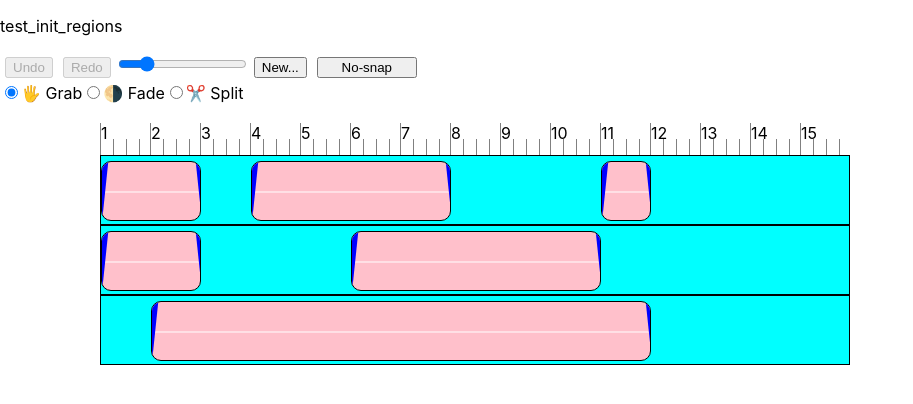
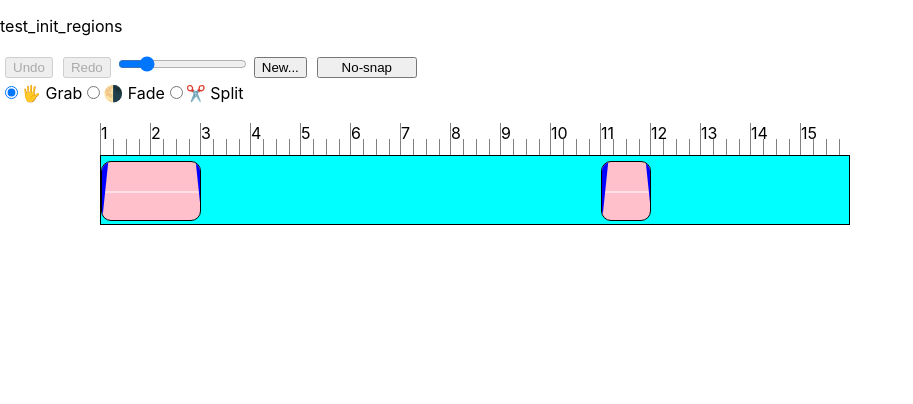
Before and after one commit to purewack/melonJuice-web, a React (Create React App) app: page / in a window 1280 px wide. Shown: the top 404 px of the page, without its empty margins (0-913 px from the left). Built offline with nearby package versions, Linux system fonts and the light colour scheme.

Commit message:
wip fixing regions not cloned propely on illegal move, useEffect not triggered in AudioRegion

```diff
--- a/src/App.js
+++ b/src/App.js
@@ -154,7 +154,7 @@ function tracksReducer(state,action){
 
     case 'update_region':{
       const currentCopy = state.current.map(t => {
-        return {...t, regions:[...t.regions]}
+        return {...t, regions:[...t.regions.map(r => {return {...r}})]}
       })
 
       let moveAllowed = true
@@ -168,8 +168,9 @@ function tracksReducer(state,action){
               if(u.regionId !== r.regionId)
               if(isOverlapping(u.rOffset, u.rOffset+u.rDuration,  r.rOffset, r.rOffset+r.rDuration)) moveAllowed = false
             })
-            if(moveAllowed)
+            if(moveAllowed){
             outputTrack.regions = AudioEngine.updateRegion(outputTrack.regions, action.updatedRegion)
+            }
           }
         })
 
@@ -177,7 +178,7 @@ function tracksReducer(state,action){
       })
 
       if(!moveAllowed){
-        return {...state,lastMoveLegal:false}
+        return {...state, current:currentCopy, lastMoveLegal:false}
       }
 
       if(state.historyPointer !== state.history.length-1){
@@ -276,24 +277,24 @@ function App() {
     if(!begun) {
       let ttt = [
         AudioEngine.newTrack(),
-        AudioEngine.newTrack(),
-        AudioEngine.newTrack(),
+        //AudioEngine.newTrack(),
+        //AudioEngine.newTrack(),
       ]
 
       ttt[0].regions = AudioEngine.setRegions([
         AudioEngine.newRegion(newid(),10,1),
         AudioEngine.newRegion(newid(),0,2),
-        AudioEngine.newRegion(newid(),3,4),
+        //AudioEngine.newRegion(newid(),3,4),
       ])
 
-      ttt[1].regions =  AudioEngine.setRegions([
-        AudioEngine.newRegion(newid(),0,2),
-        AudioEngine.newRegion(newid(),5,5),
-      ])
+      // ttt[1].regions =  AudioEngine.setRegions([
+      //   AudioEngine.newRegion(newid(),0,2),
+      //   AudioEngine.newRegion(newid(),5,5),
+      // ])
 
-      ttt[2].regions =  AudioEngine.setRegions([
-        AudioEngine.newRegion(newid(),1,10),
-      ])
+      // ttt[2].regions =  AudioEngine.setRegions([
+      //   AudioEngine.newRegion(newid(),1,10),
+      // ])
 
       tracksDispatch({type:'load', tracks:ttt})
       setSongTitle('test_init_regions')
@@ -306,9 +307,7 @@ function App() {
     if(!begun) return
     console.log('song changed')
     console.log(tracks)
-    // if(!tracks.lastMoveLegal){
-    //   setEditorStats({...editorStats, lastMoveLegal:false})
-    // }
+    //setEditorStats({...editorStats,lastMoveLegal:tracks.lastMoveLegal})
 
     let sm = 0
     tracks.current.forEach(t => {
@@ -412,7 +411,7 @@ function App() {
 
       <AudioField songMeasures={songMeasures ? songMeasures : 16} editorStats={editorStats}>
         {tracks.current.map((track,i) => {
-          return <AudioTrack key={i}>
+          return <AudioTrack key={i} id={track.id}>
             {track.regions.map((r,j,a) => {
               return <AudioRegion
                   key={j}
--- a/src/Util.js
+++ b/src/Util.js
@@ -1,3 +1,6 @@
+
+import { useRef } from "react"
+
 export const isOverlapping = (a,b, c,d) => {
     console.log({a,b,c,d})
     return !(a > d || c > b)
@@ -18,3 +21,13 @@ export const isOverlapping = (a,b, c,d) => {
     // C-------D  A---------B
     //return (as+aw >= bs && as+aw <= bs+bw) || (as >= bs && as <= bs+bw) || (as <= bs && as+aw >= bs+bw) || (as >= bs && as+aw <= bs+bw)
 }
+
+export const logcss = (log, color = 'red') => {
+    console.log(`%c${log}`,`border:solid ${color} 2px`)
+}
+
+export const useRenders = (id, color = 'yellow')=>{
+    const renders = useRef(0)
+    renders.current += 1
+    logcss(`==${renders.current}== id: ${id} `,color)
+  }
--- a/src/components/AudioField.js
+++ b/src/components/AudioField.js
@@ -33,8 +33,10 @@
 // export default AudioField
 
 import {useState,useEffect} from 'react'
+import { useRenders } from '../Util'
 
 const AudioField = ({ songMeasures, timer, editorStats ,children}) => {
+    useRenders('FIELD', 'red')
 
     const [bars, setBars] = useState()
     useEffect(()=>{
--- a/src/components/AudioTrack.js
+++ b/src/components/AudioTrack.js
@@ -1,6 +1,9 @@
+import { useRenders } from '../Util';
 import './components.css';
 
 const AudioTrack = ({id, armedId, children})=>{
+
+    useRenders(id,'blue')
 
     return(<div className={armedId === id ? 'AudioTrack AudioTrackArmed' : 'AudioTrack'}>
         {children}
```
Also changed, not shown: src/components/AudioRegion.js (+6 -1 lines).
